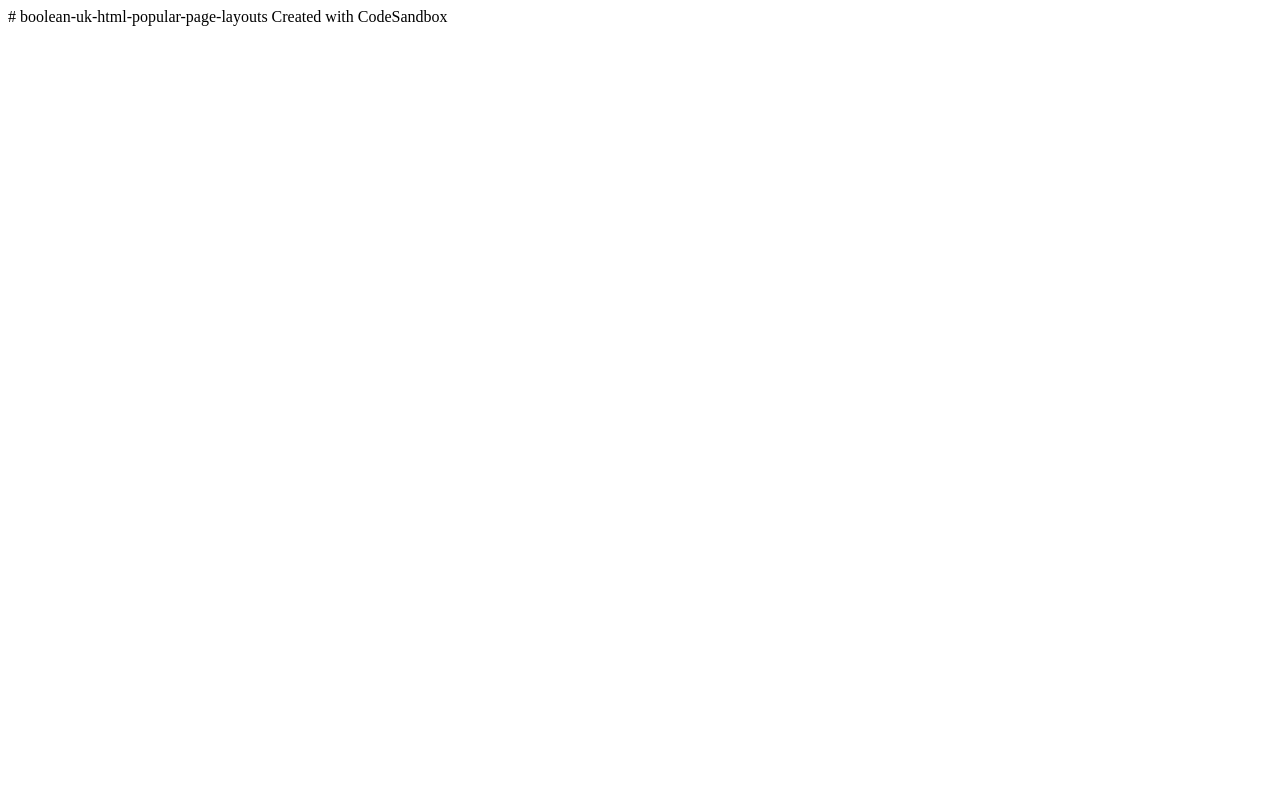
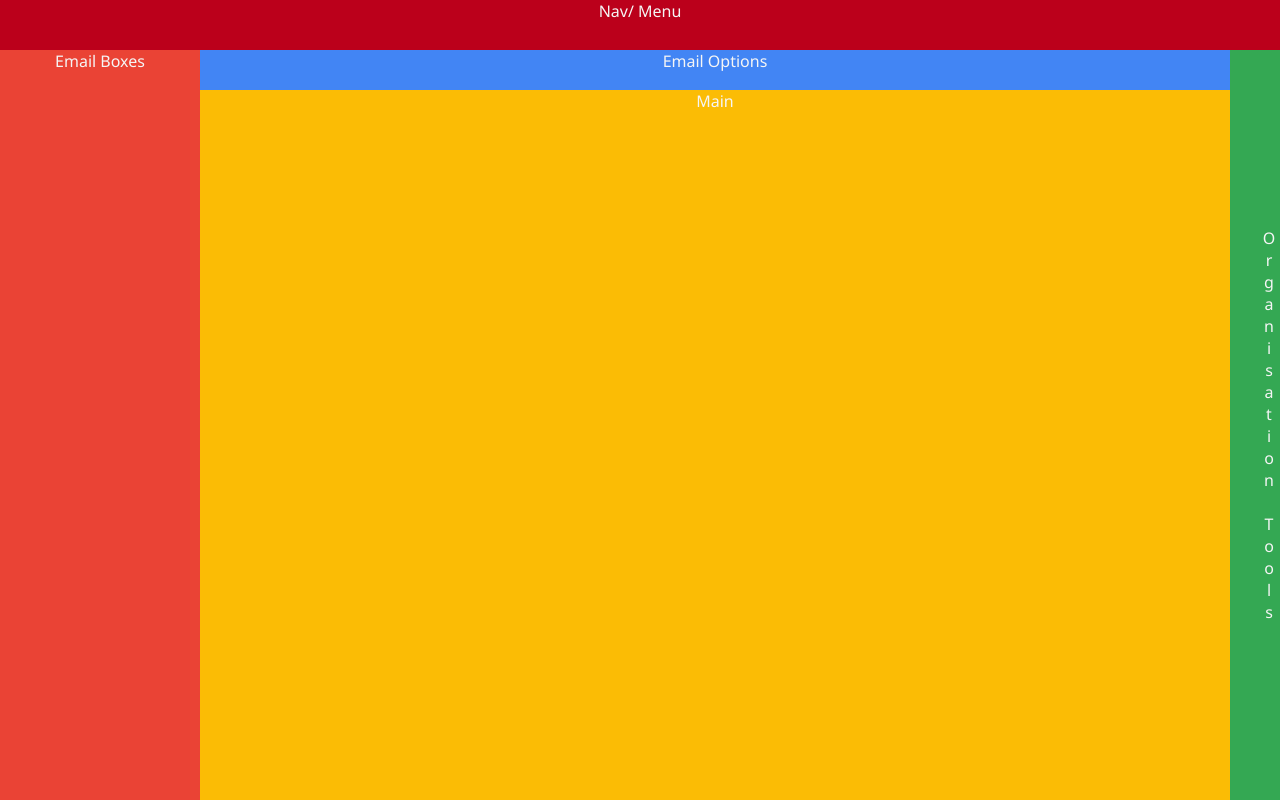
Before and after one commit to duncan0801/boolean-uk-html-popular-page-layouts, a website: page gmail.html in a window 1280 px wide. Drawn offline with Linux system fonts and the light colour scheme.

Commit message:
Finished Gmail Page (HTML & CSS)

```diff
--- a/gmail.css
+++ b/gmail.css
@@ -0,0 +1,46 @@
+* {
+  margin: 0;
+  padding: 0;
+  font-family: "Segoe UI", Tahoma, Geneva, Verdana, sans-serif;
+  color: whitesmoke;
+  text-align: center;
+}
+
+.container {
+  width: 100vw;
+  height: 100vh;
+
+  display: grid;
+  grid-template:
+    "nav nav nav" 50px
+    "email-boxes options organisation-tools" 40px
+    "email-boxes main organisation-tools" 1fr/
+    200px 1fr 50px;
+}
+
+/* .container {
+  grid-area: container;
+  background-color: #4285f4;
+} */
+.nav {
+  grid-area: nav;
+  background-color: #bb001b;
+}
+.options {
+  grid-area: options;
+  background-color: #4285f4;
+}
+.email-boxes {
+  grid-area: email-boxes;
+  background-color: #ea4335;
+}
+.main {
+  grid-area: main;
+  background-color: #fbbc05;
+}
+.orginisation-tools {
+  grid-area: organisation-tools;
+  background-color: #34a853;
+  writing-mode: vertical-rl;
+  text-orientation: upright;
+}
--- a/gmail.html
+++ b/gmail.html
@@ -1,2 +1,19 @@
-# boolean-uk-html-popular-page-layouts
-Created with CodeSandbox
+<!DOCTYPE html>
+<html lang="en">
+  <head>
+    <meta charset="UTF-8" />
+    <meta name="viewport" content="width=device-width, initial-scale=1.0" />
+    <meta http-equiv="X-UA-Compatible" content="ie=edge" />
+    <link rel="stylesheet" href="gmail.css" />
+    <title>Gmail</title>
+  </head>
+  <body>
+    <div class="container">
+      <div class="nav">Nav/ Menu</div>
+      <div class="options">Email Options</div>
+      <div class="email-boxes">Email Boxes</div>
+      <div class="main">Main</div>
+      <div class="orginisation-tools">Organisation Tools</div>
+    </div>
+  </body>
+</html>
--- a/index.css
+++ b/index.css
@@ -1,6 +1,9 @@
 * {
   margin: 0;
   padding: 0;
+  font-family: "Segoe UI", Tahoma, Geneva, Verdana, sans-serif;
+  color: whitesmoke;
+  text-align: center;
 }
 
 .container {
--- a/linkedIn.css
+++ b/linkedIn.css
@@ -14,9 +14,9 @@
   grid-template:
     "nav nav nav" 50px
     "profile main news" 1fr
-    "recent main most-viewed" 1fr
-    ". main advert" 2fr
-    ". main add-to-your-feed" 1fr
+    "profile main most-viewed" 1fr
+    "recent main advert" 2fr
+    "recent main add-to-your-feed" 1fr
     ". main footer"/
     1fr 1fr 1fr;
 }
```
